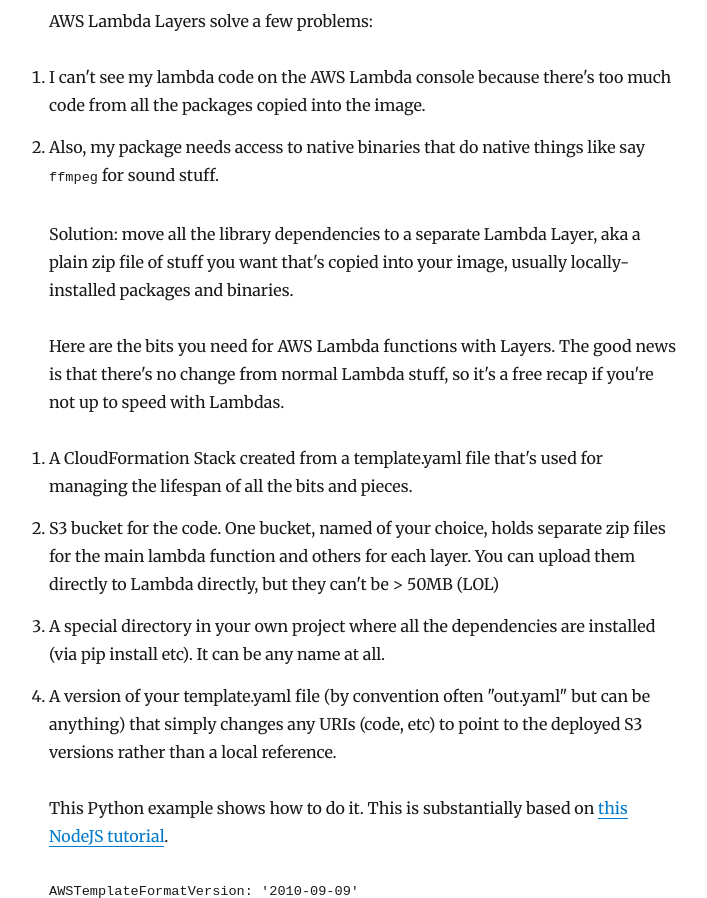
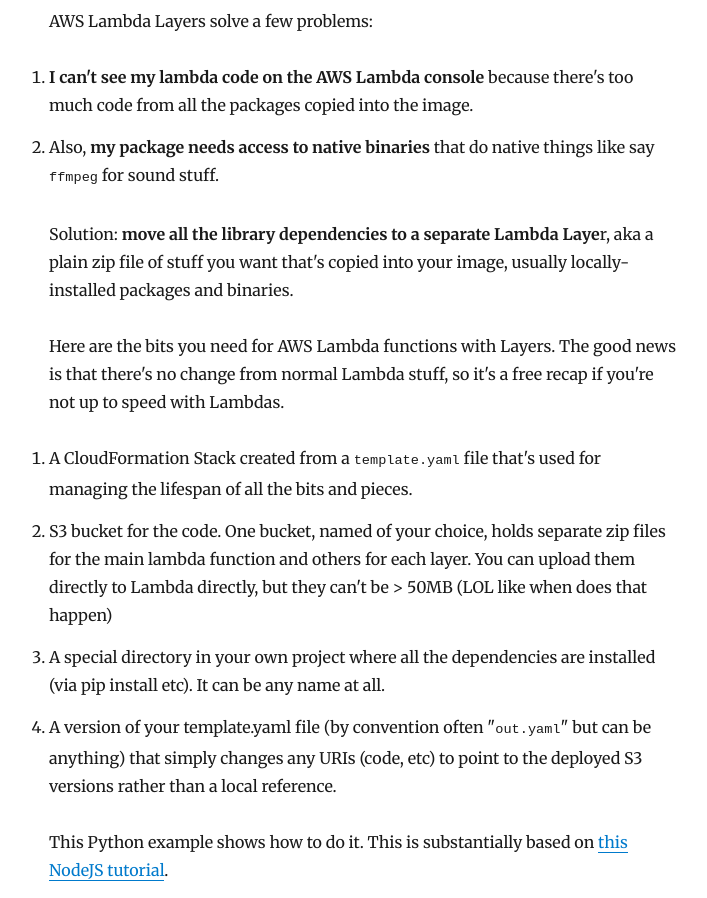
Before and after one commit to boxabirds/lisn-blog, a Gatsby site: page /blog/aws-lambdas-and-layers-in-python/ in a window 1280 px wide. Shown: the part 260-1158 px from the top of the page, without its empty margins (276-983 px from the left). Built offline with nearby package versions, Linux system fonts and the light colour scheme; Gatsby itself is replaced by a stand-in of ours; some packages are replaced by stand-ins of ours.

Commit message:
Update Blog “aws-lambdas-and-layers-in-python”

```diff
--- a/content/blog/aws-lambdas-and-layers-in-python.md
+++ b/content/blog/aws-lambdas-and-layers-in-python.md
@@ -8,17 +8,17 @@
 ---
 AWS Lambda Layers solve a few problems:
 
-1. I can't see my lambda code on the AWS Lambda console because there's too much code from all the packages copied into the image.
-2. Also, my package needs access to native binaries that do native things like say `ffmpeg` for sound stuff.
+1. **I can't see my lambda code on the AWS Lambda console** because there's too much code from all the packages copied into the image.
+2. Also, **my package needs access to native binaries** that do native things like say `ffmpeg` for sound stuff.
 
-Solution: move all the library dependencies to a separate Lambda Layer, aka a plain zip file of stuff you want that's copied into your image, usually locally-installed packages and binaries.
+Solution: **move all the library dependencies to a separate Lambda Laye**r, aka a plain zip file of stuff you want that's copied into your image, usually locally-installed packages and binaries.
 
 Here are the bits you need for AWS Lambda functions with Layers. The good news is that there's no change from normal Lambda stuff, so it's a free recap if you're not up to speed with Lambdas.
 
-1. A CloudFormation Stack created from a template.yaml file that's used for managing the lifespan of all the bits and pieces.
-2. S3 bucket for the code. One bucket, named of your choice, holds separate zip files for the main lambda function and others for each layer. You can upload them directly to Lambda directly, but they can't be > 50MB (LOL)
+1. A CloudFormation Stack created from a `template.yaml` file that's used for managing the lifespan of all the bits and pieces.
+2. S3 bucket for the code. One bucket, named of your choice, holds separate zip files for the main lambda function and others for each layer. You can upload them directly to Lambda directly, but they can't be > 50MB (LOL like when does that happen)
 3. A special directory in your own project where all the dependencies are installed (via pip install etc). It can be any name at all.
-4. A version of your template.yaml file (by convention often "out.yaml" but can be anything) that simply changes any URIs (code, etc) to point to the deployed S3 versions rather than a local reference.
+4. A version of your template.yaml file (by convention often "`out.yaml`" but can be anything) that simply changes any URIs (code, etc) to point to the deployed S3 versions rather than a local reference.
 
 This Python example shows how to do it. This is substantially based on [this NodeJS tutorial](https://aws.amazon.com/blogs/compute/working-with-aws-lambda-and-lambda-layers-in-aws-sam/#:~:text=To%20support%20Lambda%20layers%2C%20SAM,or%20sam%20local%20start%2Dapi.).
 
@@ -70,7 +70,7 @@
 
 1. `cd hello-world`
 
-Create a special place to keep a project-specific installation of all the python packages needed. The name  doesn't matter. Some AWS docs call it "packages", others use "dependencies". What matters is that the layer points to it in the template.yml "ContentUri" property (see purple highlight)
+**Create a special place to keep a project-specific installation of all the python packages needed.** The name  doesn't matter. Some AWS docs call it "packages", others use "dependencies". What matters is that the layer points to it in the template.yml "ContentUri" property (see purple highlight)
 
 2. `mkdir ../dependencies`
 
```
